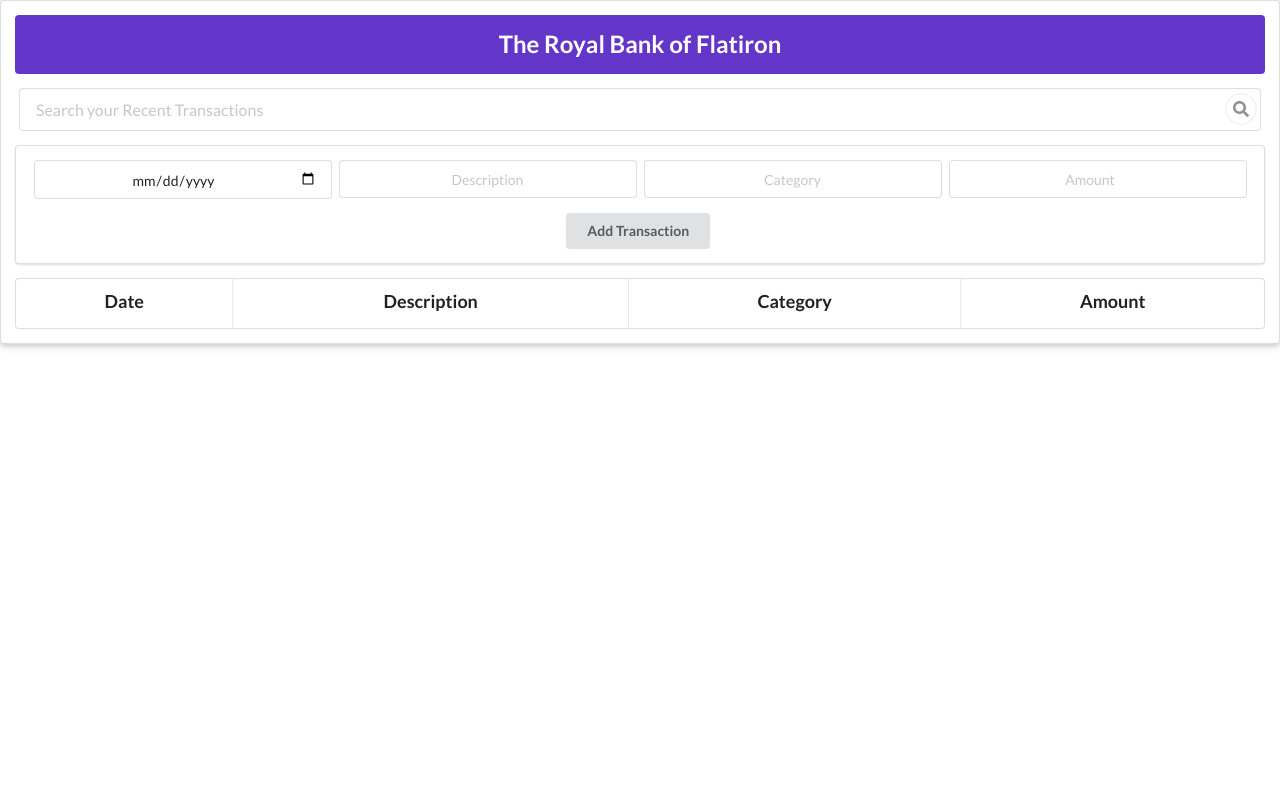
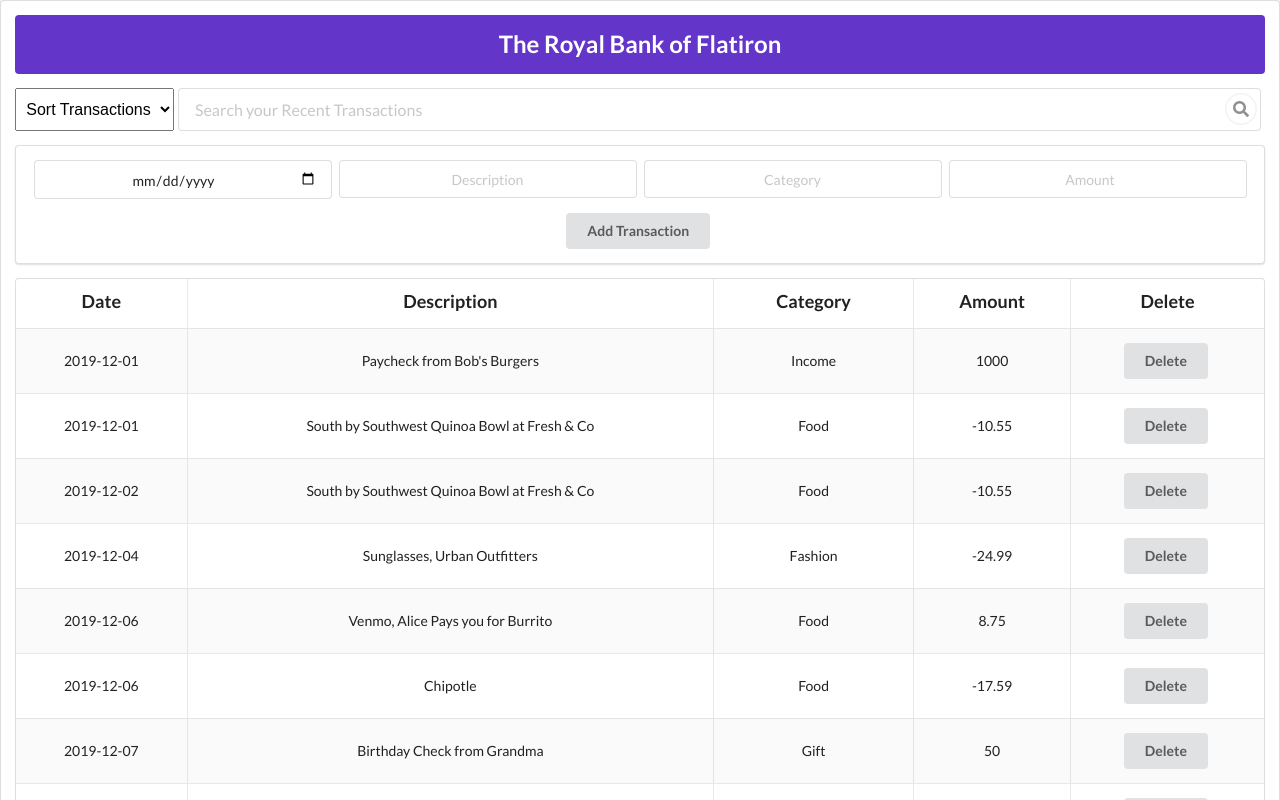
Before and after one commit to learn-co-students/DC-WEB-111620-Code-Challenges, a React (Create React App) app in the folder Phase-4-Round-1/: page / in a window 1280 px wide. Shown: the top 800 px of the page. Built offline with nearby package versions, Linux system fonts and the light colour scheme; data requests are answered from the project's data file.

Commit message:
submitting

```diff
--- a/Phase-4-Round-1/db.json
+++ b/Phase-4-Round-1/db.json
@@ -50,13 +50,6 @@
       "amount": 50
     },
     {
-      "id": 8,
-      "date": "2019-12-09",
-      "description": "Lyft Ride",
-      "category": "Transportation",
-      "amount": -13.25
-    },
-    {
       "id": 9,
       "date": "2019-12-11",
       "description": "Paycheck from Bob's Burgers",
--- a/Phase-4-Round-1/package.json
+++ b/Phase-4-Round-1/package.json
@@ -5,8 +5,8 @@
   "dependencies": {
     "react": "^16.11.0",
     "react-dom": "^16.11.0",
-    "semantic-ui-css": "^2.2.10",
-    "react-scripts": "3.2.0"
+    "react-scripts": "3.2.0",
+    "semantic-ui-css": "^2.2.10"
   },
   "scripts": {
     "start": "json-server --watch db.json -p 6001 & open http://localhost:6001/transactions & PORT=6002 react-scripts start && fg",
--- a/Phase-4-Round-1/src/components/AccountContainer.js
+++ b/Phase-4-Round-1/src/components/AccountContainer.js
@@ -4,12 +4,52 @@ import Search from "./Search";
 import AddTransactionForm from "./AddTransactionForm";
 
 class AccountContainer extends Component {
+  state = {
+    transactions: [],
+    query: ""
+  }
+
+  componentDidMount() {
+    fetch('http://localhost:6001/transactions')
+    .then(resp => resp.json())
+    .then(transactionData => this.setState({transactions: transactionData}))
+  }
+
+  addTransaction = (newTrans) => {
+    let reqPack = {}
+        reqPack.body = JSON.stringify(newTrans)
+        reqPack.method = "POST"
+        reqPack.headers = {"Content-Type": "application/json"}
+
+    fetch('http://localhost:6001/transactions', reqPack)
+    .then(resp => resp.json())
+    .then(transaction => this.setState({transactions: [...this.state.transactions, transaction]}))
+  }
+
+  transactionSearch = (query) => {
+    this.setState({query: query})
+  }
+
+  deleteTransaction = (transaction) => {
+    fetch(`http://localhost:6001/transactions/${transaction.id}`, {method: 'DELETE'})
+
+    this.setState({transactions: this.state.transactions.filter(trans => trans !== transaction)})
+  }
+
+  handleSort = (sort) => {
+    this.setState({transactions: this.state.transactions.sort((a, b) => a[sort] > b[sort] ? 1 : -1)})
+  }
+
   render() {
     return (
       <div>
-        <Search />
-        <AddTransactionForm />
-        <TransactionsList />
+        <Search transactionSearch={this.transactionSearch}
+          handleSort={this.handleSort}
+        />
+        <AddTransactionForm addTransaction={this.addTransaction}/>
+        <TransactionsList transactions={this.state.transactions.filter(transaction => transaction.description.toLowerCase().includes(this.state.query.toLowerCase()))}
+          deleteTransaction={this.deleteTransaction}
+        />
       </div>
     );
   }
--- a/Phase-4-Round-1/src/components/AddTransactionForm.js
+++ b/Phase-4-Round-1/src/components/AddTransactionForm.js
@@ -1,19 +1,44 @@
 import React, { Component } from "react";
 
 class AddTransactionForm extends Component {
+  state = {
+    date: "",
+    description: "",
+    category: "",
+    amount: ""
+  }
+
+  handleChange = (event) => {
+    this.setState({[event.target.name]: event.target.value})
+  }
+
+  handleSubmit = (event) => {
+    event.preventDefault()
+    let newTrans = {...this.state}
+    this.props.addTransaction(newTrans)
+  }
+
   render() {
     return (
       <div className="ui segment">
-        <form className="ui form">
+        <form className="ui form"
+          onSubmit={event => this.handleSubmit(event)}>
           <div className="inline fields">
-            <input type="date" name="date" />
-            <input type="text" name="description" placeholder="Description" />
-            <input type="text" name="category" placeholder="Category" />
+            <input type="date" name="date"
+              onChange={event => this.handleChange(event)}
+            />
+            <input type="text" name="description" placeholder="Description"
+              onChange={event => this.handleChange(event)}
+            />
+            <input type="text" name="category" placeholder="Category"
+              onChange={event => this.handleChange(event)}
+            />
             <input
               type="number"
               name="amount"
               placeholder="Amount"
               step="0.01"
+              onChange={event => this.handleChange(event)}
             />
           </div>
           <button className="ui button" type="submit">
--- a/Phase-4-Round-1/src/components/Search.js
+++ b/Phase-4-Round-1/src/components/Search.js
@@ -1,16 +1,23 @@
 import React from "react";
 
-const Search = () => {
+const Search = (props) => {
   return (
     <div className="ui large fluid icon input">
+      <select defaultValue="menu"
+        onChange={event => props.handleSort(event.target.value)}>
+        <option disabled value="menu">Sort Transactions</option>
+        <option value="category">Sort By Category</option>
+        <option value="description">Sort By Description</option>
+      </select>
       <input
         type="text"
         placeholder={"Search your Recent Transactions"}
-        onChange={() => {
-          console.log("Searching...");
+        onChange={(event) => {
+          props.transactionSearch(event.target.value);
         }}
       />
       <i className="circular search link icon"></i>
+
     </div>
   );
 };
--- a/Phase-4-Round-1/src/components/Transaction.js
+++ b/Phase-4-Round-1/src/components/Transaction.js
@@ -1,12 +1,15 @@
 import React from "react";
 
-const Transaction = () => {
+const Transaction = (props) => {
   return (
     <tr>
-      <td>{"your code here..."}</td>
-      <td>{"your code here..."}</td>
-      <td>{"your code here..."}</td>
-      <td>{"your code here..."}</td>
+      <td>{props.transaction.date}</td>
+      <td>{props.transaction.description}</td>
+      <td>{props.transaction.category}</td>
+      <td>{props.transaction.amount}</td>
+      <td><button className="ui button"
+        onClick={() => props.deleteTransaction(props.transaction)}>
+        Delete</button></td>
     </tr>
   );
 };
--- a/Phase-4-Round-1/src/components/TransactionsList.js
+++ b/Phase-4-Round-1/src/components/TransactionsList.js
@@ -1,7 +1,7 @@
 import React from "react";
 import Transaction from "./Transaction";
 
-const TransactionsList = () => {
+const TransactionsList = (props) => {
   return (
     <table className="ui celled striped padded table">
       <tbody>
@@ -18,8 +18,11 @@ const TransactionsList = () => {
           <th>
             <h3 className="ui center aligned header">Amount</h3>
           </th>
+          <th>
+            <h3 className="ui center aligned header">Delete</h3>
+          </th>
         </tr>
-        {/* render Transactions here */}
+        {props.transactions.map(transaction => <Transaction transaction={transaction} key={transaction.id} deleteTransaction={props.deleteTransaction}/>)}
       </tbody>
     </table>
   );
```
Also changed, not shown: 1 other file (tests, documents, lock files or other folders).
